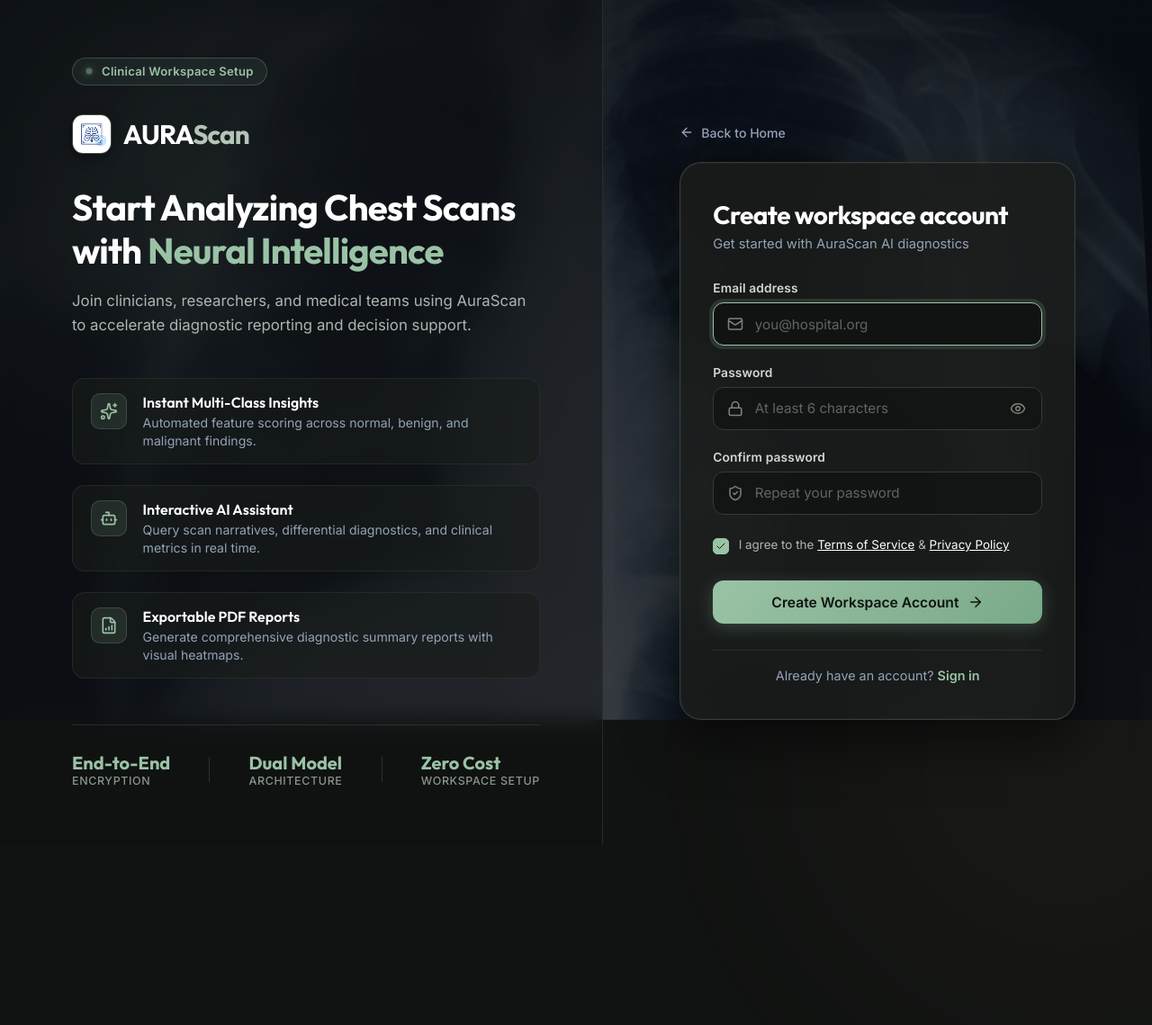
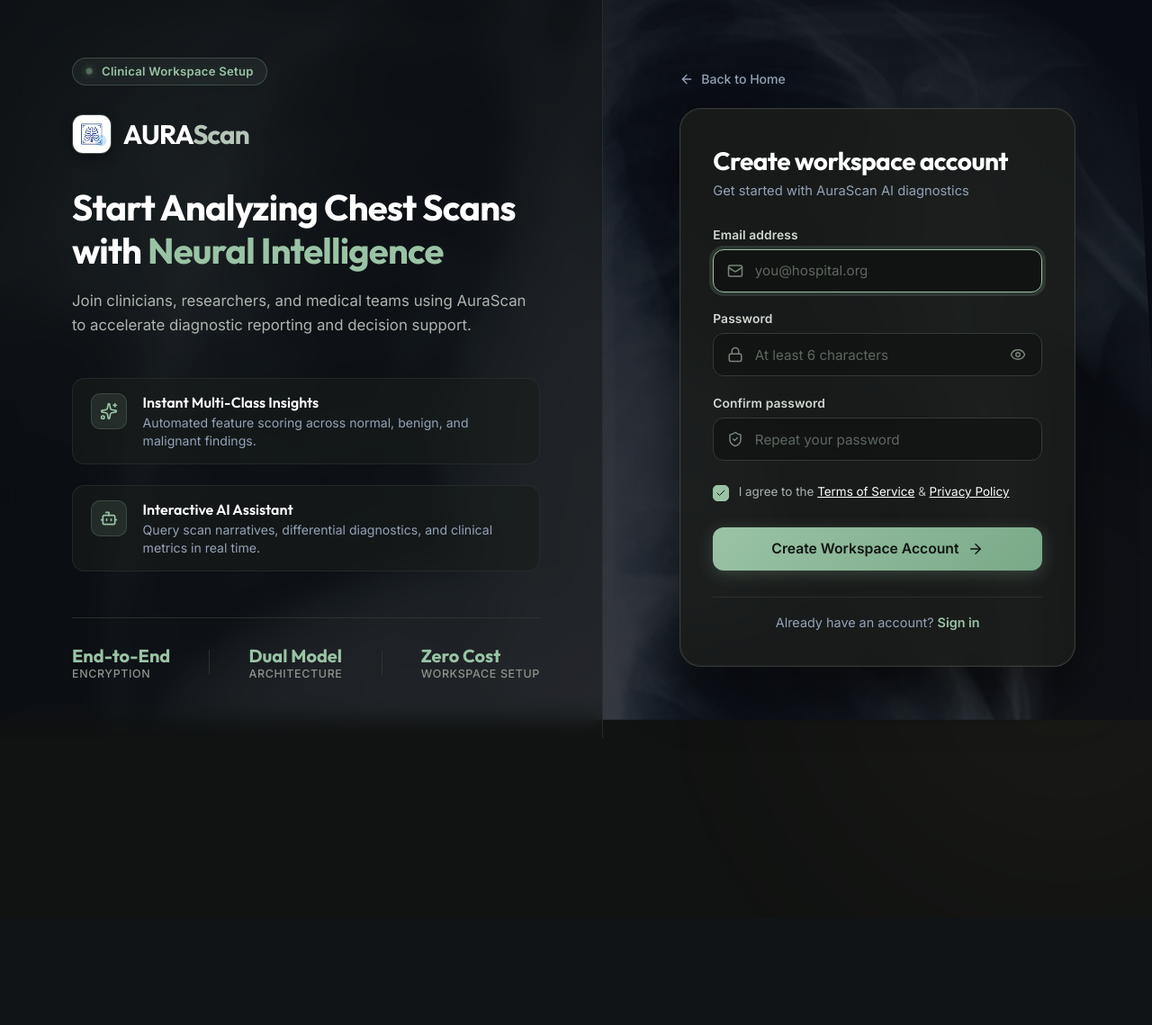
Before and after one commit to Josemiles-ctr/Year-2-Recess-Project, a Flask app: page /register in a window 1280 px wide; the page is wider, and only the part inside the window is pictured. Shown: that part at 90% size. After the commit the page ends 820 px from the top of that part, so only its background shows below. Run offline with Flask 3, Linux system fonts and the light colour scheme; parts of the project's set-up code (start-up, migrations or seed data) failed here and were passed over; some libraries are stand-ins or nearby versions.

Commit message:
refactor(ui): remove exportable PDF reports feature from registration page
Remove the 'Exportable PDF Reports' feature item from the registration
template to align the landing page content with current feature availability.

```diff
--- a/src/templates/register.html
+++ b/src/templates/register.html
@@ -59,15 +59,6 @@
                             <div class="feature-info">
                                 <h3>Interactive AI Assistant</h3>
                                 <p>Query scan narratives, differential diagnostics, and clinical metrics in real time.</p>
-                            </div>
-                        </div>
-                        <div class="auth-feature-item">
-                            <div class="feature-icon-box">
-                                <i data-lucide="file-bar-chart"></i>
-                            </div>
-                            <div class="feature-info">
-                                <h3>Exportable PDF Reports</h3>
-                                <p>Generate comprehensive diagnostic summary reports with visual heatmaps.</p>
                             </div>
                         </div>
                     </div>
```
